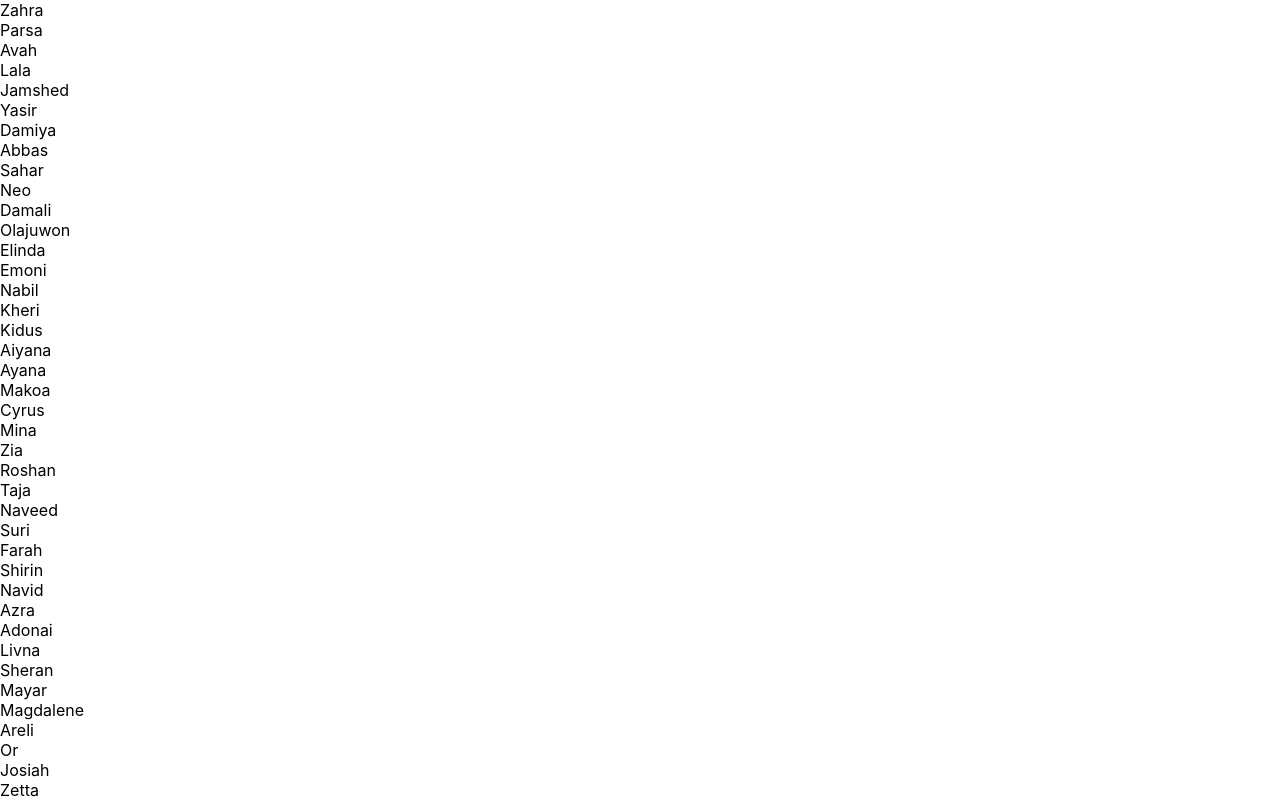
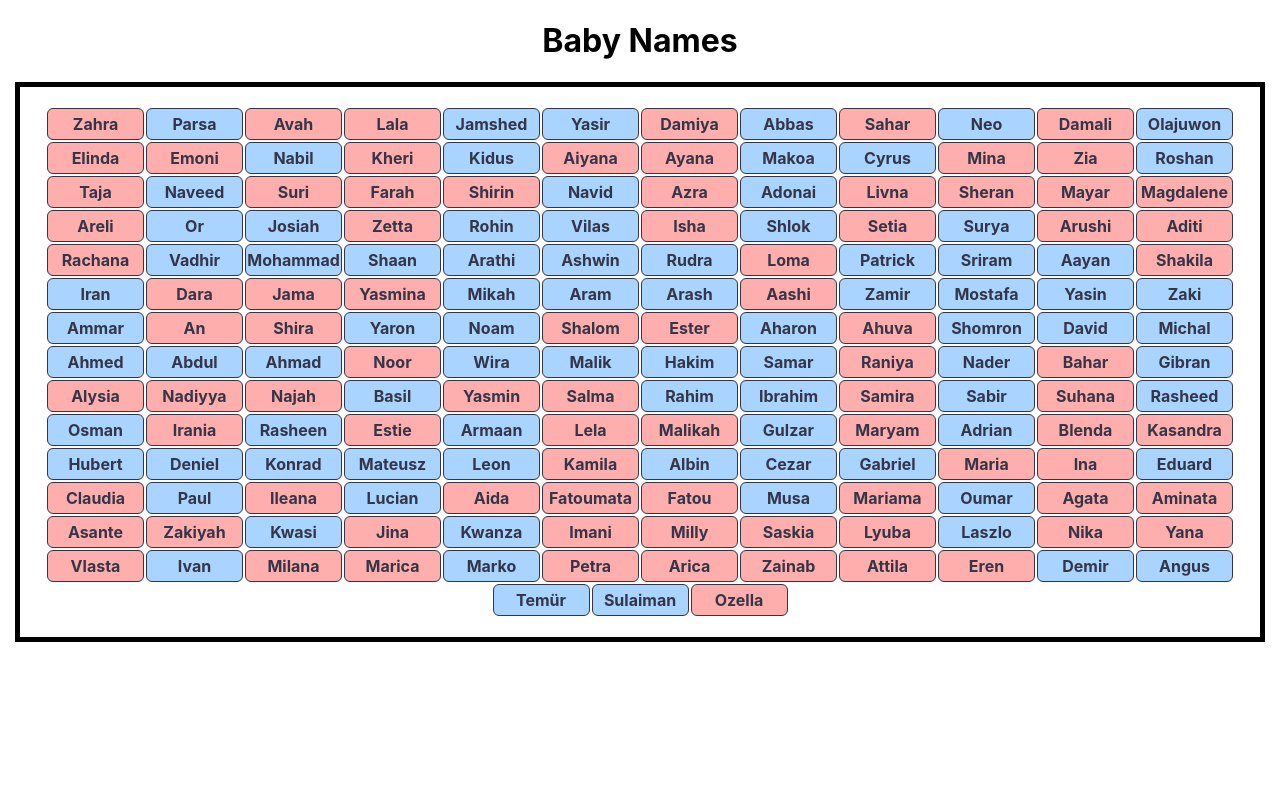
Before and after one commit to Abubakar-Meigag/baby-names-react, a React (Create React App) app: page / in a window 1280 px wide. Shown: the top 800 px of the page. Built offline with nearby package versions, Linux system fonts and the light colour scheme.

Commit message:
update
level one is done with staling

```diff
--- a/src/App.css
+++ b/src/App.css
@@ -1,10 +1,42 @@
-.App {
-  text-align: center;
+.border-box {
+  margin: 15px;
+  border: 5px black solid;
+  display: flex;
+  flex-direction: row;
+  flex-wrap: wrap;
+  align-content: center;
+  justify-content: center;
+  align-items: center;
+  padding: 20px;
 }
 
-.App-logo {
-  height: 40vmin;
-  pointer-events: none;
+
+.baby-box {
+  margin: 1px;
+  display: flex;
+  align-items: center;
+  border: 0.5px solid ;
+  width: 85px;
+  height: 20px;
+  border-radius: 6px;
+  padding: 5px;
+  justify-content: center;
+  color:rgb(53, 53, 72);
+  font-size: medium;
+  font-weight: bold;
+}
+
+h1 {
+    display: flex;
+    justify-content: center;
+    align-items: center;
+}
+
+.baby-boy-color{
+  background-color: rgb(168, 212, 255);
+}
+.baby-girl-color{
+  background-color: rgb(255, 174, 174);
 }
 
 @media (prefers-reduced-motion: no-preference) {
@@ -14,6 +46,7 @@
 }
 
 .App-header {
+
   background-color: #282c34;
   min-height: 100vh;
   display: flex;
--- a/src/App.js
+++ b/src/App.js
@@ -4,6 +4,7 @@ import BabyColors from './BabyColors';
 function App() {
   return (
     <div>
+      <h1>Baby Names</h1>
       <BabyColors />
     </div>
   );
--- a/src/BabyColors.js
+++ b/src/BabyColors.js
@@ -5,11 +5,27 @@ export default function BabyColors() {
     return (
     <div className="border-box">
     {babyNames.map((el) => {
+        if (el.sex === "f") {
                 return (
-                <div className="baby-box" key={el.id}>
+                    <div
+                        style={{ backgroundColor: "rgb(255, 174, 174)" }}
+                        className="baby-box"
+                        key={el.name}
+                    >
                         {el.name}
                     </div>
                 );
+            } else {
+                return (
+                    <div
+                    style={{ backgroundColor: "rgb(168, 212, 255)" }}
+                    className="baby-box"
+                    key={el.name}
+                    >
+                    {el.name}
+                    </div>
+                );
+            }
         })}
     </div>
     );
```
Lines whose indentation alone changed are shown as unchanged.
